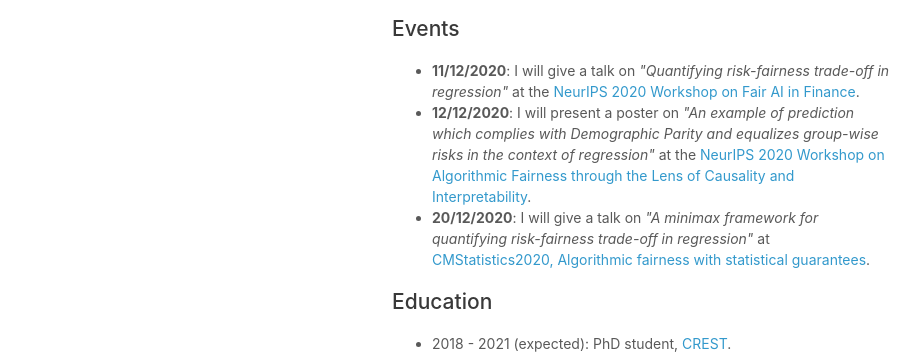
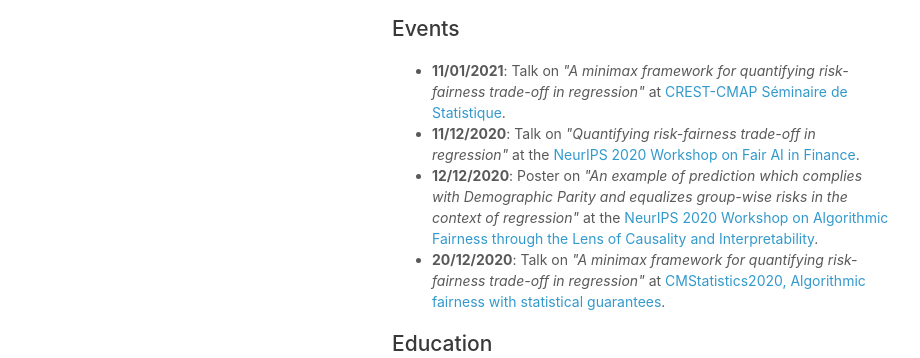
Before and after one commit to NicolasSchreuder/NicolasSchreuder.github.io, a plain HTML site: page index.html in a window 1280 px wide. Shown: the part 524-882 px from the top of the page, without its empty margins (178-1098 px from the left). Drawn offline with Linux system fonts and the light colour scheme.

Commit message:
added CREST talk

```diff
--- a/index.html
+++ b/index.html
@@ -61,9 +61,10 @@
 
         <h2>Events</h2>
         <ul>
-          <li> <b>11/12/2020</b>: I will give a talk on <i>"Quantifying risk-fairness trade-off in regression"</i> at the <a href="https://sites.google.com/view/faif2020"> NeurIPS 2020 Workshop on Fair AI in Finance</a>.
-          <li> <b>12/12/2020</b>: I will present a poster on <i>"An example of prediction which complies with Demographic Parity and equalizes group-wise risks in the context of regression"</i> at the <a href="https://www.afciworkshop.org/"> NeurIPS 2020 Workshop on  Algorithmic Fairness through the Lens of Causality and Interpretability</a>.
-          <li> <b>20/12/2020</b>: I will give a talk on <i>"A minimax framework for quantifying risk-fairness trade-off in regression"</i> at <a href="http://www.cmstatistics.org/CMStatistics2020/fullprogramme.php"> CMStatistics2020, Algorithmic fairness with statistical guarantees</a>.
+          <li> <b>11/01/2021</b>: Talk on <i>"A minimax framework for quantifying risk-fairness trade-off in regression"</i> at <a href="http://crest.science/event/nicolas-schreuder">  CREST-CMAP Séminaire de Statistique</a>.
+          <li> <b>11/12/2020</b>: Talk on <i>"Quantifying risk-fairness trade-off in regression"</i> at the <a href="https://sites.google.com/view/faif2020"> NeurIPS 2020 Workshop on Fair AI in Finance</a>.
+          <li> <b>12/12/2020</b>: Poster on <i>"An example of prediction which complies with Demographic Parity and equalizes group-wise risks in the context of regression"</i> at the <a href="https://www.afciworkshop.org/"> NeurIPS 2020 Workshop on  Algorithmic Fairness through the Lens of Causality and Interpretability</a>.
+          <li> <b>20/12/2020</b>: Talk on <i>"A minimax framework for quantifying risk-fairness trade-off in regression"</i> at <a href="http://www.cmstatistics.org/CMStatistics2020/fullprogramme.php"> CMStatistics2020, Algorithmic fairness with statistical guarantees</a>.
         </ul>
         <h2>Education</h2>
         <ul>
@@ -77,6 +78,7 @@
         <h3>2020-2021</h3>
         <ul>
           <li> Advanced Machine Learning with <a href="https://sites.google.com/site/vianneyperchet/">V. Perchet</a>.
+          <li> Theoretical Foundations of Machine Learning with <a href="https://sites.google.com/site/vianneyperchet/">V. Perchet</a>.
           <li> Measure Theory with <a href="https://akorba.github.io/">A. Korba</a>.
           <li> Applied Statistics Project with <a href="https://julesdepersin.github.io/">J. Depersin</a>.
         </ul>
```
